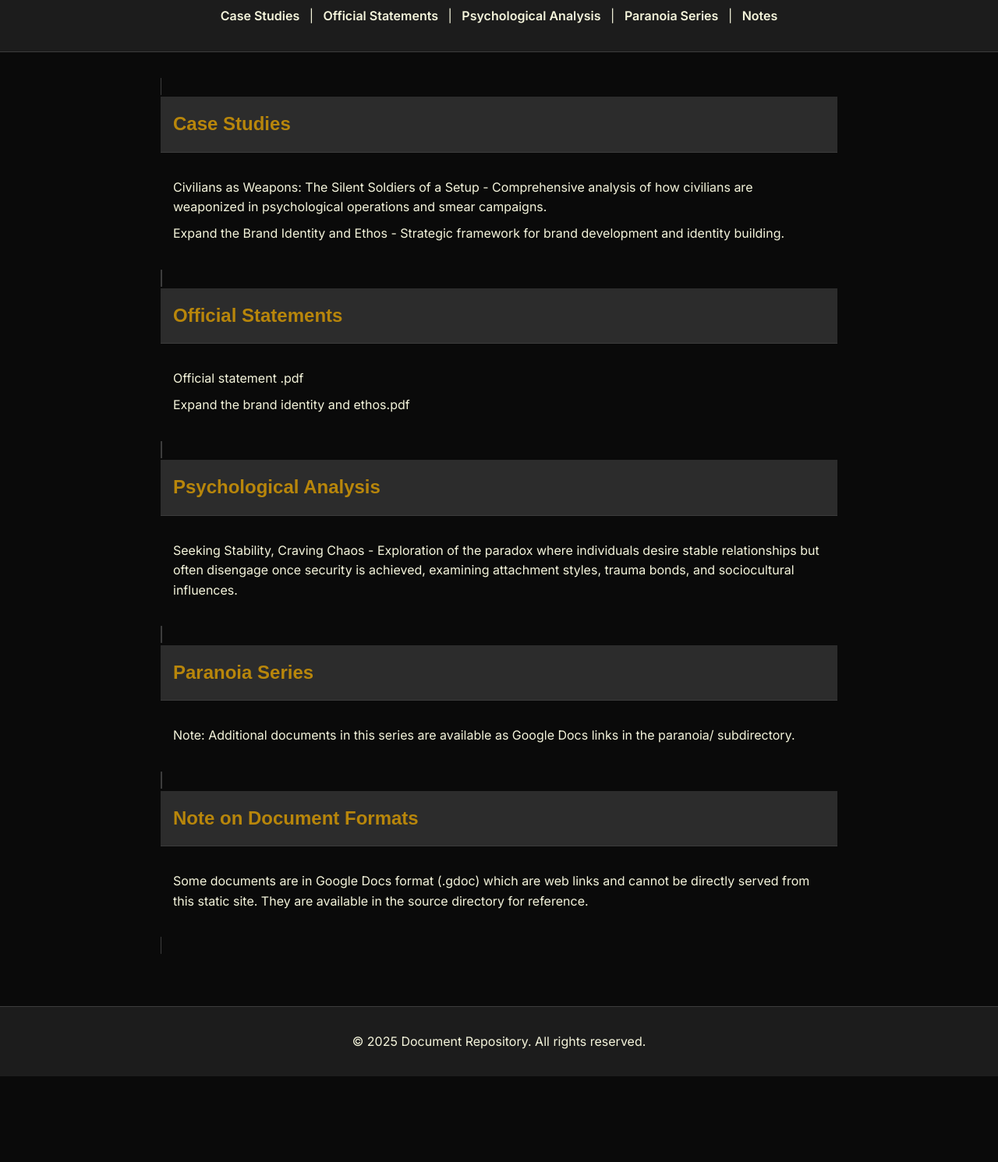
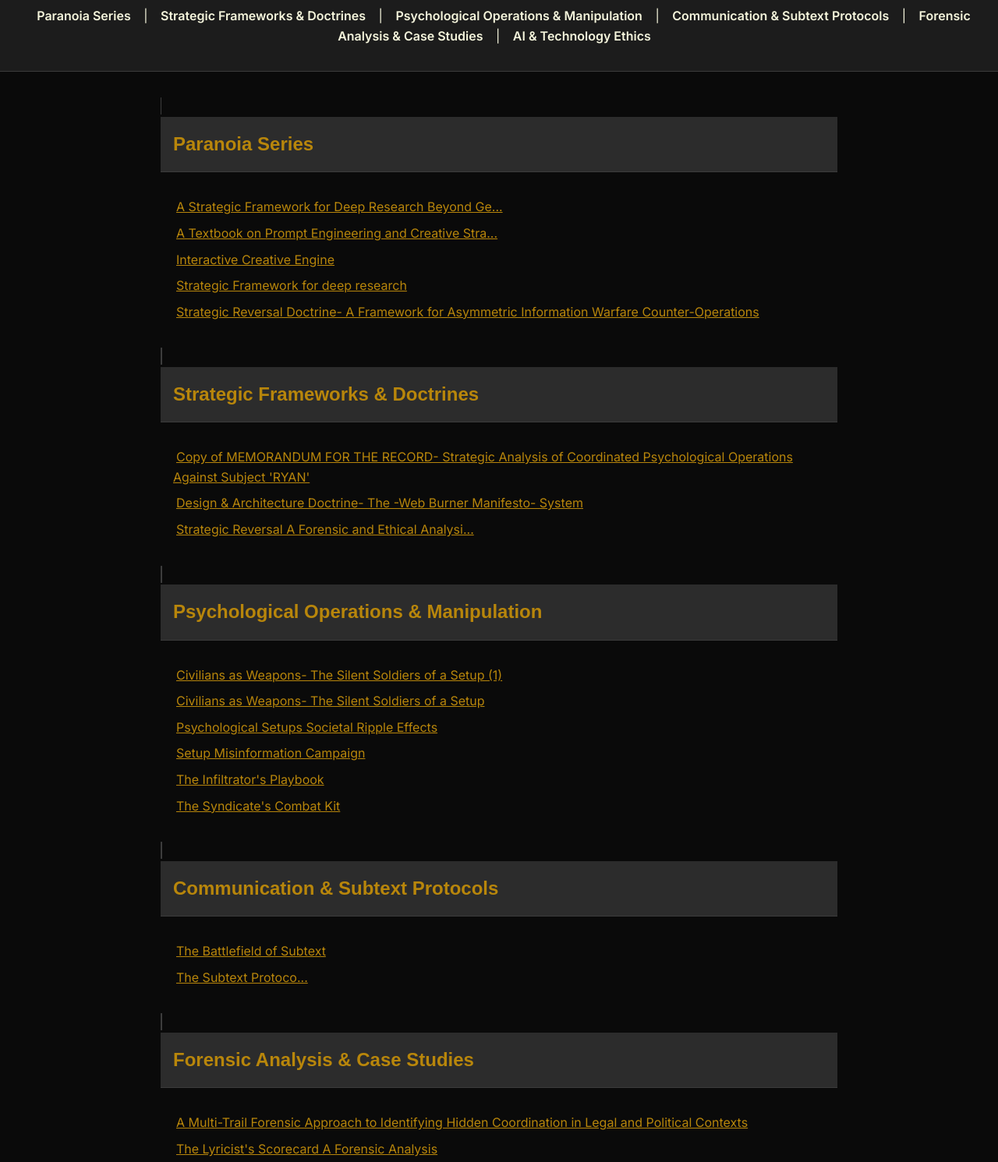
Before and after one commit to RyanrealAF/docs-website, a plain HTML site: page index.html in a window 1280 px wide. Shown: the part 140-1631 px from the top of the page at 78% size. Before the commit the page ends 1521 px from the top, so only its background shows below. Drawn offline with Linux system fonts and the light colour scheme; a web font is replaced by a local one.

Commit message:
refactor: restructure navigation and sections in index.html
- Updated navigation menu with new section links for better categorization
- Renamed and reorganized sections (e.g., 'Case Studies' to 'Forensic Analysis & Case Studies')
- Replaced content with new document links and placeholders to enhance document repository organization and user access

```diff
--- a/index.html
+++ b/index.html
@@ -15,68 +15,80 @@
         <h1>Strategic and Forensic Document Repository</h1>
         <p>A collection of strategic frameworks, case studies, and analytical documents.</p>
         <nav>
-            <a href="#case-studies">Case Studies</a> |
-            <a href="#official-statements">Official Statements</a> |
-            <a href="#psychological-analysis">Psychological Analysis</a> |
-            <a href="#paranoia-series">Paranoia Series</a> |
-            <a href="#note">Notes</a>
+            <a href='#paranoia-series'>Paranoia Series</a> | <a href='#strategic-frameworks-and-doctrines'>Strategic Frameworks & Doctrines</a> | <a href='#psychological-operations-and-manipulation'>Psychological Operations & Manipulation</a> | <a href='#communication-and-subtext-protocols'>Communication & Subtext Protocols</a> | <a href='#forensic-analysis-and-case-studies'>Forensic Analysis & Case Studies</a> | <a href='#ai-and-technology-ethics'>AI & Technology Ethics</a>
         </nav>
     </header>
 
     <main>
-        <module-section id="case-studies">
-            <summary>
-                <h2>Case Studies</h2>
-            </summary>
-            <div class="content">
-                <ul>
-                    <li><a href="docs/Civilians as Weapons- The Silent Soldiers of a Setup.pdf" target="_blank">Civilians as Weapons: The Silent Soldiers of a Setup</a> - Comprehensive analysis of how civilians are weaponized in psychological operations and smear campaigns.</li>
-                    <li><a href="docs/Expand the brand identity and ethos.pdf" target="_blank">Expand the Brand Identity and Ethos</a> - Strategic framework for brand development and identity building.</li>
-                </ul>
-            </div>
-        </module-section>
-
-        <module-section id="official-statements">
-            <summary>
-                <h2>Official Statements</h2>
-            </summary>
-            <div class="content">
-                <ul>
-                    <li><a href="docs/Official statement .pdf" target="_blank">Official statement .pdf</a></li>
-                    <li><a href="docs/Expand the brand identity and ethos.pdf" target="_blank">Expand the brand identity and ethos.pdf</a></li>
-                </ul>
-            </div>
-        </module-section>
-
-        <module-section id="psychological-analysis">
-            <summary>
-                <h2>Psychological Analysis</h2>
-            </summary>
-            <div class="content">
-                <ul>
-                    <li><a href="docs/Seeking Stability, Craving Chaos.docx" target="_blank">Seeking Stability, Craving Chaos</a> - Exploration of the paradox where individuals desire stable relationships but often disengage once security is achieved, examining attachment styles, trauma bonds, and sociocultural influences.</li>
-                </ul>
-            </div>
-        </module-section>
-
-        <module-section id="paranoia-series">
+                <module-section id="paranoia-series">
             <summary>
                 <h2>Paranoia Series</h2>
             </summary>
             <div class="content">
-                <p>Note: Additional documents in this series are available as Google Docs links in the paranoia/ subdirectory.</p>
-                <ul>
-                    <!-- Files not copied due to format limitations -->
+                <ul>                    <li><a href='#' target='_blank'>A Strategic Framework for Deep Research  Beyond Ge...</a></li>
+                    <li><a href='#' target='_blank'>A Textbook on Prompt Engineering and Creative Stra...</a></li>
+                    <li><a href='#' target='_blank'>Interactive Creative Engine</a></li>
+                    <li><a href='#' target='_blank'>Strategic Framework for deep research </a></li>
+                    <li><a href='#' target='_blank'>Strategic Reversal Doctrine- A Framework for Asymmetric Information Warfare Counter-Operations</a></li>
                 </ul>
             </div>
         </module-section>
-
-        <module-section id="note">
+        <module-section id="strategic-frameworks-and-doctrines">
             <summary>
-                <h2>Note on Document Formats</h2>
+                <h2>Strategic Frameworks & Doctrines</h2>
             </summary>
             <div class="content">
-                <p>Some documents are in Google Docs format (.gdoc) which are web links and cannot be directly served from this static site. They are available in the source directory for reference.</p>
+                <ul>                    <li><a href='#' target='_blank'>Copy of MEMORANDUM FOR THE RECORD- Strategic Analysis of Coordinated Psychological Operations Against Subject 'RYAN'</a></li>
+                    <li><a href='docs/Design & Architecture Doctrine- The -Web Burner Manifesto- System.pdf' target='_blank'>Design & Architecture Doctrine- The -Web Burner Manifesto- System</a></li>
+                    <li><a href='#' target='_blank'>Strategic Reversal  A Forensic and Ethical Analysi...</a></li>
+                </ul>
+            </div>
+        </module-section>
+        <module-section id="psychological-operations-and-manipulation">
+            <summary>
+                <h2>Psychological Operations & Manipulation</h2>
+            </summary>
+            <div class="content">
+                <ul>                    <li><a href='docs/Civilians as Weapons- The Silent Soldiers of a Setup (1).pdf' target='_blank'>Civilians as Weapons- The Silent Soldiers of a Setup (1)</a></li>
+                    <li><a href='docs/Civilians as Weapons- The Silent Soldiers of a Setup.pdf' target='_blank'>Civilians as Weapons- The Silent Soldiers of a Setup</a></li>
+                    <li><a href='#' target='_blank'>Psychological Setups  Societal Ripple Effects</a></li>
+                    <li><a href='#' target='_blank'>Setup Misinformation Campaign </a></li>
+                    <li><a href='#' target='_blank'>The Infiltrator's Playbook</a></li>
+                    <li><a href='#' target='_blank'>The Syndicate's Combat Kit </a></li>
+                </ul>
+            </div>
+        </module-section>
+        <module-section id="communication-and-subtext-protocols">
+            <summary>
+                <h2>Communication & Subtext Protocols</h2>
+            </summary>
+            <div class="content">
+                <ul>                    <li><a href='#' target='_blank'>The Battlefield of Subtext</a></li>
+                    <li><a href='#' target='_blank'>The Subtext Protoco...</a></li>
+                </ul>
+            </div>
+        </module-section>
+        <module-section id="forensic-analysis-and-case-studies">
+            <summary>
+                <h2>Forensic Analysis & Case Studies</h2>
+            </summary>
+            <div class="content">
+                <ul>                    <li><a href='#' target='_blank'>A Multi-Trail Forensic Approach to Identifying Hidden Coordination in Legal and Political Contexts</a></li>
+                    <li><a href='#' target='_blank'>The Lyricist's Scorecard  A Forensic Analysis</a></li>
+                </ul>
+            </div>
+        </module-section>
+        <module-section id="ai-and-technology-ethics">
+            <summary>
+                <h2>AI & Technology Ethics</h2>
+            </summary>
+            <div class="content">
+                <ul>                    <li><a href='#' target='_blank'>A Textbook on the Ethics of AI Music</a></li>
+                    <li><a href='#' target='_blank'>Confession and the Long Road of Trust Repair</a></li>
+                    <li><a href='#' target='_blank'>Confession, Trust, and Relationship Repair</a></li>
+                    <li><a href='#' target='_blank'>Linguistic System Failure </a></li>
+                    <li><a href='#' target='_blank'>That's great but change the graphic prompts for t...</a></li>
+                </ul>
             </div>
         </module-section>
     </main>
--- a/styles.css
+++ b/styles.css
@@ -101,14 +101,17 @@ li {
 }
 
 a {
-    color: var(--color-beige);
-    text-decoration: none;
-    transition: color 0.3s ease;
+    color: var(--color-bronze);
+    text-decoration: underline;
+    transition: all 0.3s ease;
+    padding: 2px 4px;
+    border-radius: 3px;
 }
 
 a:hover {
-    color: var(--color-bronze);
+    color: var(--color-beige);
     text-decoration: underline;
+    background-color: var(--color-deep-gray);
 }
 
 footer {
```
Also changed, not shown: 1 other file.
